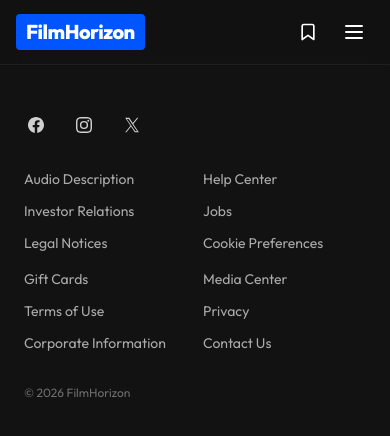
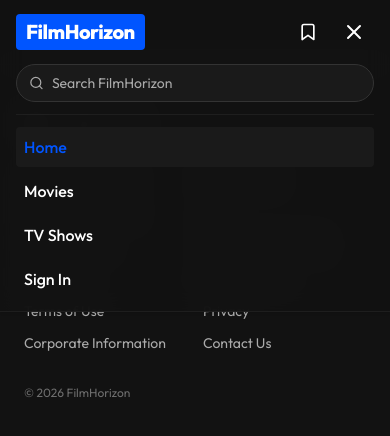
Before and after one commit to mpujazon/film-horizon, an Angular app: page / in a window 390 px wide. Both pictures are taken after a click on the button 354 px from the left and 32 px from the top of the page. Shown: the top 436 px of the page. Built offline with nearby package versions, Linux system fonts and the light colour scheme.

Commit message:
NavBar Collapsable Menu

```diff
--- a/src/app/core/layout/navbar/navbar.html
+++ b/src/app/core/layout/navbar/navbar.html
@@ -41,14 +41,67 @@
         <button type="button" class="text-foreground hover:text-primary hover:cursor-pointer transition-colors font-medium ml-2 hidden sm:block">
           Sign In
         </button>
-        <button type="button" class="md:hidden text-foreground p-2" aria-label="Open menu">
-          <svg class="w-6 h-6" viewBox="0 0 24 24" fill="none" stroke="currentColor" stroke-width="2" stroke-linecap="round" stroke-linejoin="round" aria-hidden="true">
-            <line x1="4" x2="20" y1="12" y2="12"></line>
-            <line x1="4" x2="20" y1="6" y2="6"></line>
-            <line x1="4" x2="20" y1="18" y2="18"></line>
-          </svg>
+        <button
+          type="button"
+          class="md:hidden text-foreground p-2"
+          [attr.aria-label]="isMobileMenuOpen() ? 'Close menu' : 'Open menu'"
+          [attr.aria-expanded]="isMobileMenuOpen()"
+          aria-controls="mobile-nav-menu"
+          (click)="toggleMobileMenu()"
+        >
+          @if (isMobileMenuOpen()) {
+            <svg class="w-6 h-6" viewBox="0 0 24 24" fill="none" stroke="currentColor" stroke-width="2" stroke-linecap="round" stroke-linejoin="round" aria-hidden="true">
+              <line x1="18" x2="6" y1="6" y2="18"></line>
+              <line x1="6" x2="18" y1="6" y2="18"></line>
+            </svg>
+          } @else {
+            <svg class="w-6 h-6" viewBox="0 0 24 24" fill="none" stroke="currentColor" stroke-width="2" stroke-linecap="round" stroke-linejoin="round" aria-hidden="true">
+              <line x1="4" x2="20" y1="12" y2="12"></line>
+              <line x1="4" x2="20" y1="6" y2="6"></line>
+              <line x1="4" x2="20" y1="18" y2="18"></line>
+            </svg>
+          }
         </button>
       </div>
     </div>
+
+    <div class="md:hidden pb-3">
+      <div class="flex items-center bg-card border border-border rounded-full px-3 py-2 focus-within:ring-2 focus-within:ring-primary/50 transition-all">
+        <svg class="w-4 h-4 text-muted-foreground mr-2" viewBox="0 0 24 24" fill="none" stroke="currentColor" stroke-width="2" stroke-linecap="round" stroke-linejoin="round" aria-hidden="true">
+          <circle cx="11" cy="11" r="8"></circle>
+          <path d="m21 21-4.3-4.3"></path>
+        </svg>
+        <input
+          type="text"
+          placeholder="Search FilmHorizon"
+          class="bg-transparent text-sm text-foreground outline-none placeholder:text-muted-foreground w-full"
+        />
+      </div>
+    </div>
+
+    @if (isMobileMenuOpen()) {
+      <div id="mobile-nav-menu" class="md:hidden border-t border-border/40 py-3">
+        <div class="flex flex-col gap-1">
+          @for (link of links; track link.id) {
+            <a
+              [routerLink]="link.path"
+              class="px-2 py-2 rounded text-foreground hover:text-primary hover:bg-card/70 transition-colors font-medium"
+              routerLinkActive="text-primary bg-card"
+              [routerLinkActiveOptions]="{ exact:true }"
+              (click)="closeMobileMenu()"
+            >
+              {{link.label}}
+            </a>
+          }
+          <button
+            type="button"
+            class="text-left px-2 py-2 rounded text-foreground hover:text-primary hover:bg-card/70 transition-colors font-medium sm:hidden"
+            (click)="closeMobileMenu()"
+          >
+            Sign In
+          </button>
+        </div>
+      </div>
+    }
   </div>
 </nav>
--- a/src/app/core/layout/navbar/navbar.ts
+++ b/src/app/core/layout/navbar/navbar.ts
@@ -1,4 +1,4 @@
-import { Component } from '@angular/core';
+import { Component, signal } from '@angular/core';
 import {RouterLink, RouterLinkActive} from '@angular/router';
 
 @Component({
@@ -11,6 +11,8 @@
 })
 export class Navbar {
   appName = 'FilmHorizon';
+  isMobileMenuOpen = signal(false);
+
   links = [
     {
       id:1,
@@ -28,4 +30,12 @@
       path:'/tv-shows'
     }
   ];
+
+  toggleMobileMenu(): void {
+    this.isMobileMenuOpen.update((open) => !open);
+  }
+
+  closeMobileMenu(): void {
+    this.isMobileMenuOpen.set(false);
+  }
 }
```
Also changed, not shown: 1 other file (tests, documents, lock files or other folders).
